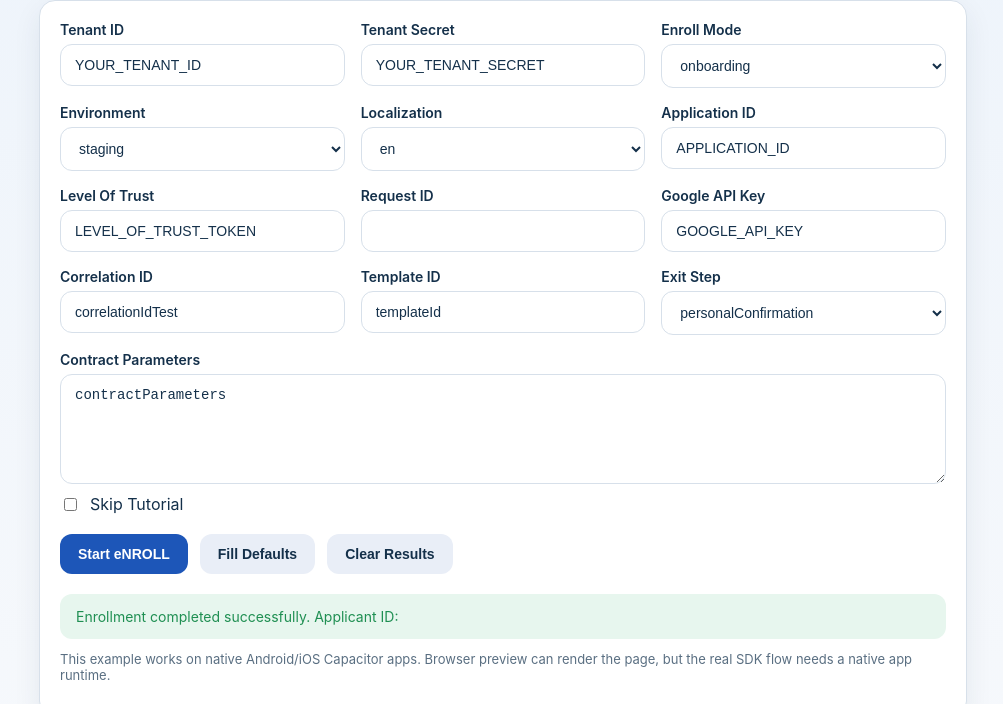
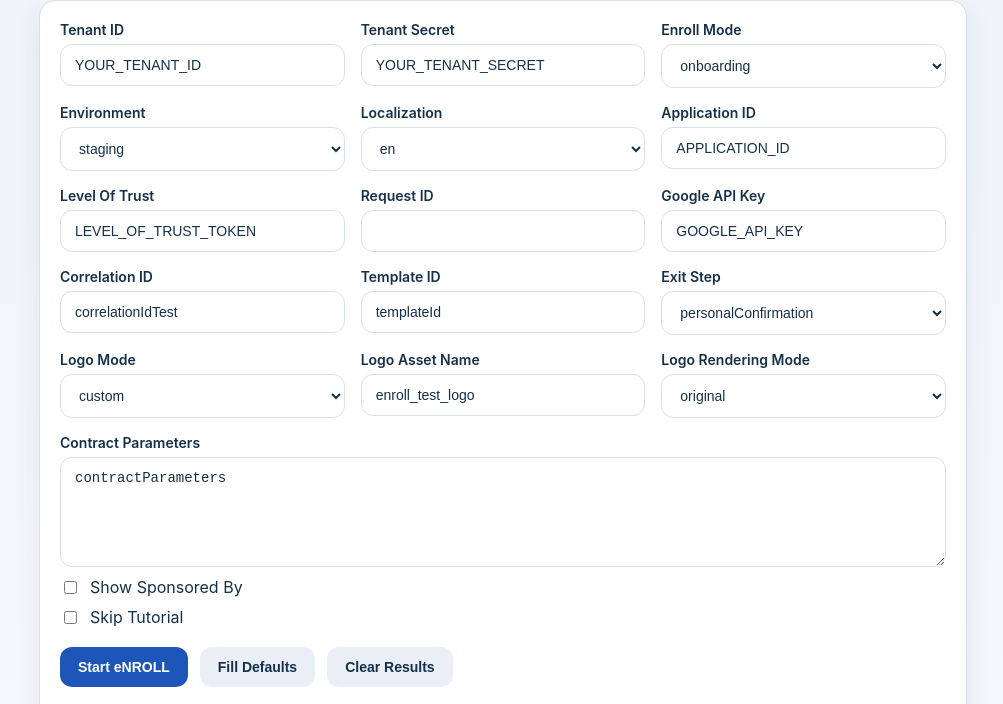
Before and after one commit to LuminSoft/eNROLL-capacitor, a website built with Vite: page example-app/src/index.html in a window 1280 px wide. Both pictures are taken after a click on the button "Start eNROLL". Shown: the part 78-782 px from the top of the page, without its empty margins (137-1140 px from the left). Built offline with nearby package versions, Linux system fonts and the light colour scheme; what @capacitor/core would draw is missing.

Commit message:
feat: add logo customization to example app
- Add `enroll_test_logo.xml` vector asset to Android example
- Add UI fields for logo mode, asset name, rendering mode, and "show sponsored by" toggle
- Update example app logic to collect and pass `enrollTheme` configuration to the SDK
- Implement `collectEnrollTheme` helper and update field normalization logic

```diff
--- a/example-app/src/index.html
+++ b/example-app/src/index.html
@@ -270,11 +270,35 @@
               <option value="csoCheck">csoCheck</option>
             </select>
           </div>
+          <div class="field">
+            <label for="logoMode">Logo Mode</label>
+            <select id="logoMode">
+              <option value="defaultLogo" selected>defaultLogo</option>
+              <option value="hidden">hidden</option>
+              <option value="custom">custom</option>
+            </select>
+          </div>
+          <div class="field">
+            <label for="logoAssetName">Logo Asset Name</label>
+            <input id="logoAssetName" value="" />
+          </div>
+          <div class="field">
+            <label for="logoRenderingMode">Logo Rendering Mode</label>
+            <select id="logoRenderingMode">
+              <option value="original" selected>original</option>
+              <option value="template">template</option>
+            </select>
+          </div>
         </div>
 
         <div class="field" style="margin-top: 16px;">
           <label for="contractParameters">Contract Parameters</label>
           <textarea id="contractParameters">contractParameters</textarea>
+        </div>
+
+        <div class="checkbox-row">
+          <input id="showSponsoredBy" type="checkbox" />
+          <label for="showSponsoredBy">Show Sponsored By</label>
         </div>
 
         <div class="checkbox-row">
--- a/example-app/src/js/example.js
+++ b/example-app/src/js/example.js
@@ -15,6 +15,10 @@ const defaultValues = {
   templateId: 'templateId',
   contractParameters: 'contractParameters',
   enrollExitStep: 'personalConfirmation',
+  logoMode: 'custom',
+  logoAssetName: 'enroll_test_logo',
+  logoRenderingMode: 'original',
+  showSponsoredBy: false,
 };
 
 const fieldIds = [
@@ -31,6 +35,10 @@ const fieldIds = [
   'templateId',
   'contractParameters',
   'enrollExitStep',
+  'logoMode',
+  'logoAssetName',
+  'logoRenderingMode',
+  'showSponsoredBy',
   'skipTutorial',
 ];
 
@@ -63,6 +71,35 @@ function normalizeOptionalString(value) {
   return trimmed.length > 0 ? trimmed : undefined;
 }
 
+function normalizeOptionalField(value) {
+  if (typeof value === 'string') {
+    return normalizeOptionalString(value);
+  }
+
+  return value;
+}
+
+function collectEnrollTheme() {
+  const logoMode = document.getElementById('logoMode').value;
+  const logoAssetName = normalizeOptionalString(document.getElementById('logoAssetName').value);
+
+  const logo = {
+    mode: logoMode,
+    renderingMode: document.getElementById('logoRenderingMode').value,
+    showSponsoredBy: document.getElementById('showSponsoredBy').checked,
+  };
+
+  if (logoMode === 'custom' && logoAssetName !== undefined) {
+    logo.assetName = logoAssetName;
+  }
+
+  return {
+    icons: {
+      logo,
+    },
+  };
+}
+
 function applyDefaults() {
   document.getElementById('tenantId').value = defaultValues.tenantId;
   document.getElementById('tenantSecret').value = defaultValues.tenantSecret;
@@ -77,6 +114,10 @@ function applyDefaults() {
   document.getElementById('templateId').value = defaultValues.templateId;
   document.getElementById('contractParameters').value = defaultValues.contractParameters;
   document.getElementById('enrollExitStep').value = defaultValues.enrollExitStep;
+  document.getElementById('logoMode').value = defaultValues.logoMode;
+  document.getElementById('logoAssetName').value = defaultValues.logoAssetName;
+  document.getElementById('logoRenderingMode').value = defaultValues.logoRenderingMode;
+  document.getElementById('showSponsoredBy').checked = defaultValues.showSponsoredBy;
   document.getElementById('skipTutorial').checked = defaultValues.skipTutorial;
 }
 
@@ -106,10 +147,11 @@ function collectOptions() {
     templateId: document.getElementById('templateId').value,
     contractParameters: document.getElementById('contractParameters').value,
     enrollExitStep: document.getElementById('enrollExitStep').value,
+    enrollTheme: collectEnrollTheme(),
   };
 
   Object.entries(optionalFields).forEach(([key, value]) => {
-    const normalized = normalizeOptionalString(value);
+    const normalized = normalizeOptionalField(value);
     if (normalized !== undefined) {
       options[key] = normalized;
     }
```
Also changed, not shown: 1 other file.
